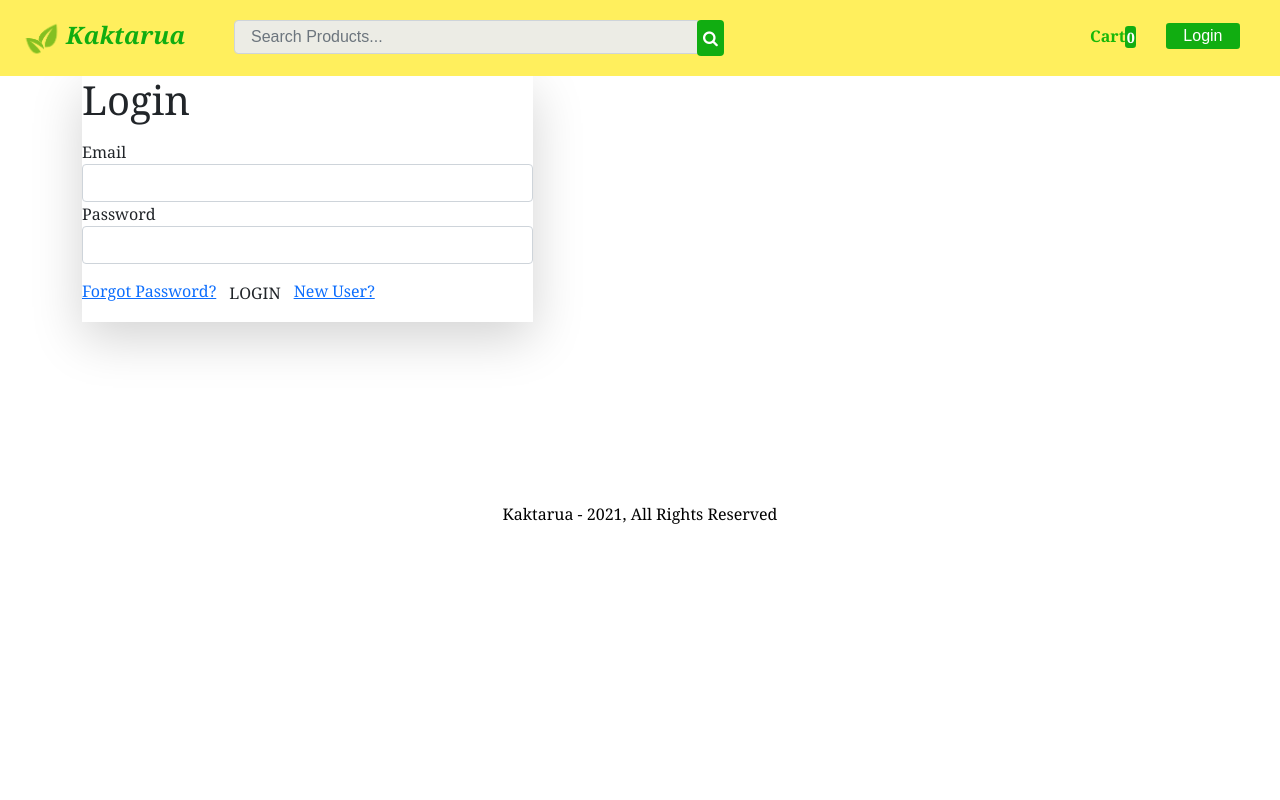
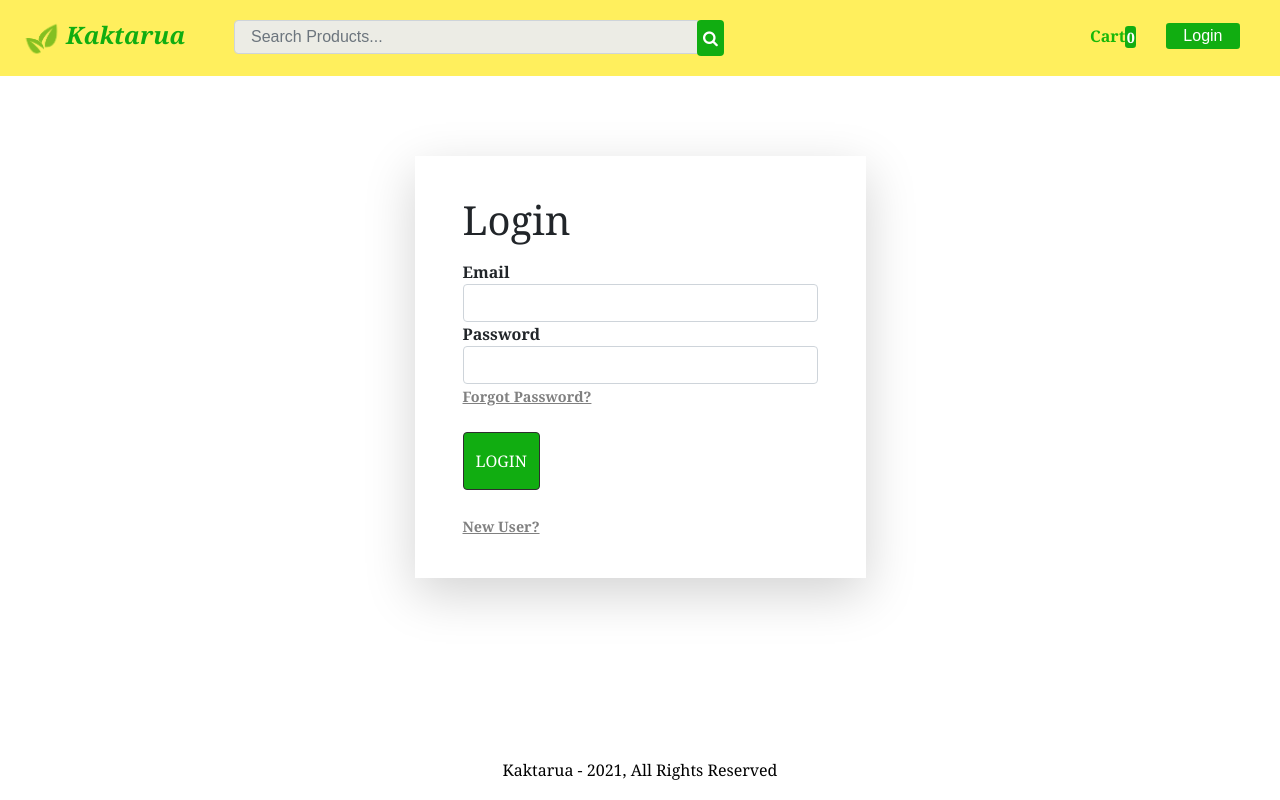
Before and after one commit to NSU-SU21-CSE299-6/Group03, a React (Create React App) app in the folder Code/Project/frontend/: page /login in a window 1280 px wide. Built offline with nearby package versions, Linux system fonts and the light colour scheme; what react-alert-template-basic would draw is missing.

Commit message:
FrontEnd #33 : Designed the Login page
Edited the App.css file to design our login page

```diff
--- a/Code/Project/frontend/src/App.css
+++ b/Code/Project/frontend/src/App.css
@@ -249,3 +249,30 @@ footer {
   float: right;
   font-weight: bold;
 }
+
+/* Login */
+
+.wrapper {
+  display: flex;
+  justify-content: center;
+  align-items: center;
+  margin-top: 5rem;
+  font-weight: 700;
+}
+
+.wrapper form {
+  padding: 2.5rem 3rem;
+}
+
+.wrapper form .btn {
+  background-color: #11ad11;
+  border-color: #2e2e2e;
+  color: white;
+  margin-top: 1.5rem;
+  margin-bottom: 1.5rem;
+}
+
+.wrapper form a {
+  font-size: 0.9rem;
+  color: grey;
+}
--- a/Code/Project/frontend/src/components/user/Login.js
+++ b/Code/Project/frontend/src/components/user/Login.js
@@ -72,7 +72,11 @@ const Login = ({ history }) => {
                                     />
                                 </div>
 
+                                <div>
+
                                 <Link to="/password/forgot" className="float-right mb-4">Forgot Password?</Link>
+
+                                </div>
 
                                 <button
                                     id="login_button"
@@ -82,7 +86,11 @@ const Login = ({ history }) => {
                                     LOGIN
                                 </button>
 
+                                <div>
+
                                 <Link to="/register" className="float-right mt-3">New User?</Link>
+
+                                </div>
                             </form>
                         </div>
                     </div>
```
